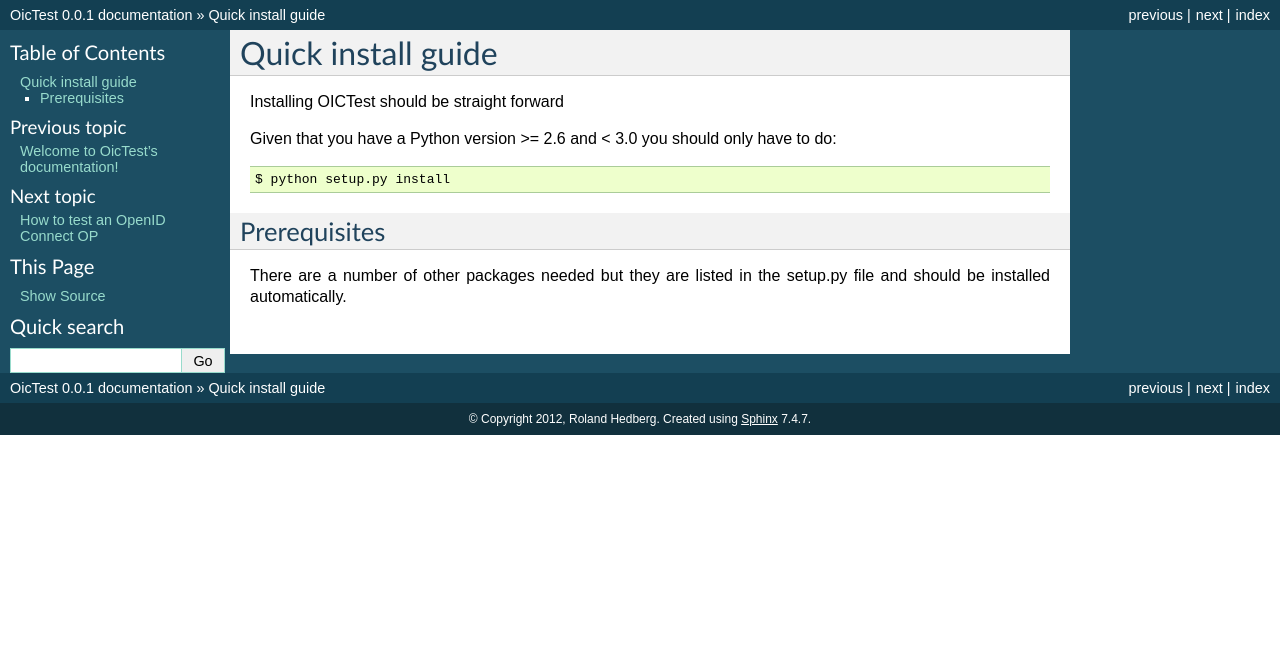
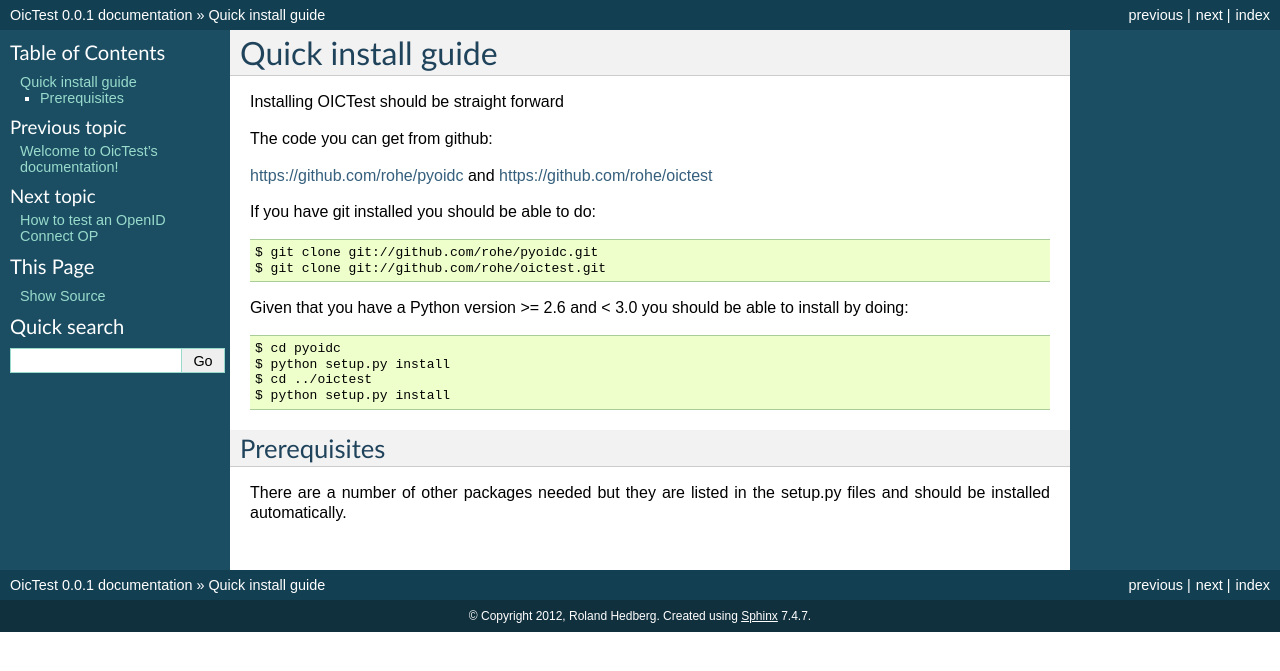
Before and after one commit to rohe/oictest, a Sphinx documentation site: the page built from doc/install.rst, in a window 1280 px wide. Shown: the top 671 px of the page. Built offline with Sphinx 7.4.7, drawn with Linux system fonts in a browser that asks for light colours.

Commit message:
Update documentation.

```diff
--- a/doc/howto.rst
+++ b/doc/howto.rst
@@ -310,7 +310,7 @@
 
         "interaction": {
             "https://www.kodtest.se:8088/authorization": ["select_form",
-                                {"login":"diana", "password": "krall"}],
+                                {"login":"diana", "password": "krall"}]
         }
     }
 
--- a/doc/install.rst
+++ b/doc/install.rst
@@ -6,13 +6,27 @@
 
 Installing OICTest should be straight forward
 
+The code you can get from github:
+
+https://github.com/rohe/pyoidc
+and
+https://github.com/rohe/oictest
+
+If you have git installed you should be able to do::
+
+    $ git clone git://github.com/rohe/pyoidc.git
+    $ git clone git://github.com/rohe/oictest.git
+
 Given that you have a Python version >= 2.6 and < 3.0 you should
-only have to do::
+be able to install by doing::
 
+    $ cd pyoidc
+    $ python setup.py install
+    $ cd ../oictest
     $ python setup.py install
 
 Prerequisites
 -------------
 
 There are a number of other packages needed but they are listed in the
-setup.py file and should be installed automatically.
+setup.py files and should be installed automatically.
```
